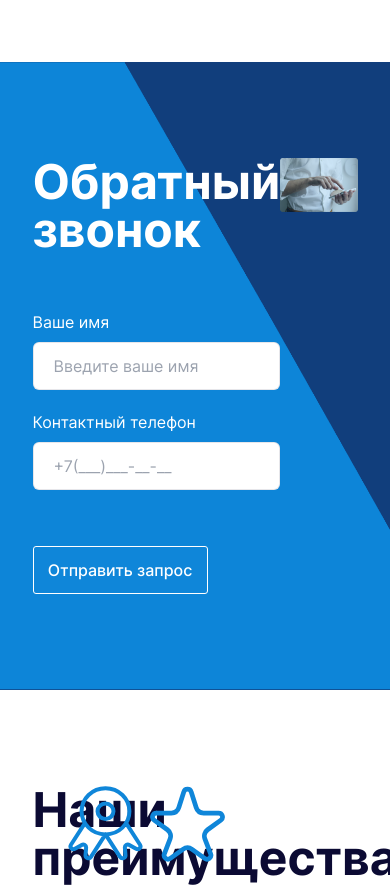
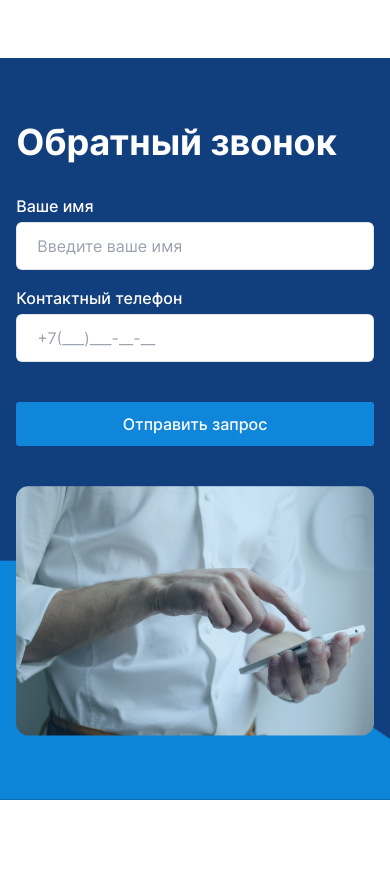
Before and after one commit to VladimirEscolta/GST, a React (Create React App) app: page / in a window 390 px wide. Shown: the part 5602-6489 px from the top of the page. Built offline with nearby package versions, Linux system fonts and the light colour scheme.

Commit message:
add CallbackBlock in mainPage mobile

```diff
--- a/src/assets/images/index.js
+++ b/src/assets/images/index.js
@@ -1,5 +1,6 @@
 import CallbackImage from './main/block_callback.png'
 import CallbackRectangleImage from './main/block_callback_rectangle.png'
+import CallbackRectangleMobImage from './main/block_callback_rectangle_mobile.png'
 import First1Image from './main/block_first1.png'
 import First2Image from './main/block_first2.png'
 import First3Image from './main/block_first3.png'
@@ -38,6 +39,7 @@ import CobraModules6Image from './cobra/cobra_modules6_mob.png'
 export {
   CallbackImage,
   CallbackRectangleImage,
+  CallbackRectangleMobImage,
   First1Image,
   First2Image,
   First3Image,
--- a/src/pages/Main/ui/CallbackBlock.jsx
+++ b/src/pages/Main/ui/CallbackBlock.jsx
@@ -1,39 +1,41 @@
 import React from 'react';
-import {CallbackImage, CallbackRectangleImage} from "../../../assets/images";
+import {CallbackImage, CallbackRectangleImage, CallbackRectangleMobImage} from "../../../assets/images";
 import Button from "../../../components/Button";
 
 const CallbackBlock = () => {
   return (
     <div className="relative bg-gst-second">
-      <img src={CallbackRectangleImage} alt="" className='absolute top-0 w-full h-full'/>
-      <div className="relative text-white w-10/12 mx-auto py-24 flex justify-between">
-        <div className="flex flex-col">
-          <div className="text-5xl font-bold">Обратный звонок</div>
-          <div className="mt-14">
+      <img src={CallbackRectangleImage} alt="" className='hidden md:flex absolute top-0 w-full h-full'/>
+      <img src={CallbackRectangleMobImage} alt="" className='md:hidden absolute bottom-0 w-full h-60'/>
+      <div className="relative text-white w-11/12 sm:w-10/12 mx-auto py-16 sm:py-24 flex flex-col md:flex-row justify-between">
+        <div className="flex flex-col pe-0 sm:pe-4">
+          <div className="text-4xl sm:text-5xl font-bold">Обратный звонок</div>
+          <div className="mt-8 sm:mt-14">
             <form action='/' method='post' encType='multipart/form-data' className="text-white">
               <div className="flex flex-col">
-                <label htmlFor="input_name" className="text-gst-15">Ваше имя</label>
+                <label htmlFor="input_name" className="text-gst-15 font-medium">Ваше имя</label>
                 <input
-                  className="mt-2 form-control buttonpromo h-12 pl-5 w-full max-w-[500px] shadow-none outline-none text-gst-text rounded-md border border-[#0B0A331A]"
+                  className="mt-1 sm:mt-2 form-control buttonpromo h-12 pl-5 w-full max-w-[500px] shadow-none outline-none text-gst-text rounded-md border border-[#0B0A331A]"
                   type="text" name='name'
                   placeholder="Введите ваше имя"
                   id="input_name"/>
               </div>
-              <div className="mt-5 flex flex-col">
-                <label htmlFor="input_phone" className="text-gst-15">Контактный телефон</label>
+              <div className="mt-4 sm:mt-5 flex flex-col">
+                <label htmlFor="input_phone" className="text-gst-15 font-medium">Контактный телефон</label>
                 <input
-                  className="mt-2 form-control h-12 pl-5 w-full max-w-[500px] shadow-none outline-none text-gst-text rounded-md border border-[#0B0A331A]"
+                  className="mt-1 sm:mt-2 form-control h-12 pl-5 w-full max-w-[500px] shadow-none outline-none text-gst-text rounded-md border border-[#0B0A331A]"
                   type="tel" name='phone'
                   placeholder="+7(___)___-__-__"
                   id="input_phone"/>
               </div>
-              <button type="submit" className="button flex items-center justify-center mt-14">
-                <Button className="border border-white" color={'main'} children={'Отправить запрос'} href={'/'}/>
-              </button>
+              <div className="flex items-center justify-center sm:justify-start mt-10 sm:mt-14">
+                <Button className="flex sm:hidden border-none font-medium w-full h-[44px]" size={''} color={'main'} children={'Отправить запрос'} href={'/'}/>
+                <Button className="hidden sm:flex border border-white" color={'main'} children={'Отправить запрос'} href={'/'}/>
+              </div>
             </form>
           </div>
         </div>
-        <div className="flex flex-col">
+        <div className="flex flex-col mt-10 sm:mt-0">
           <img src={CallbackImage} alt="callback" className=''/>
         </div>
       </div>
--- a/src/pages/Main/ui/KeyFunctionsBlock.jsx
+++ b/src/pages/Main/ui/KeyFunctionsBlock.jsx
@@ -41,7 +41,7 @@ const KeyFunctionsBlock = () => {
           </div>
         ))}
       </div>
-      <Button className="sm:hidden mt-12 font-medium w-full h-[48px]" size={''} color={'main'} children={'Связаться с нами'} href={'/'}/>
+      <Button className="sm:hidden mt-12 font-medium w-full h-[44px]" size={''} color={'main'} children={'Связаться с нами'} href={'/'}/>
     </div>
   );
 };
```
Also changed, not shown: src/assets/images/main/block_callback_rectangle_mobile.png (added).
